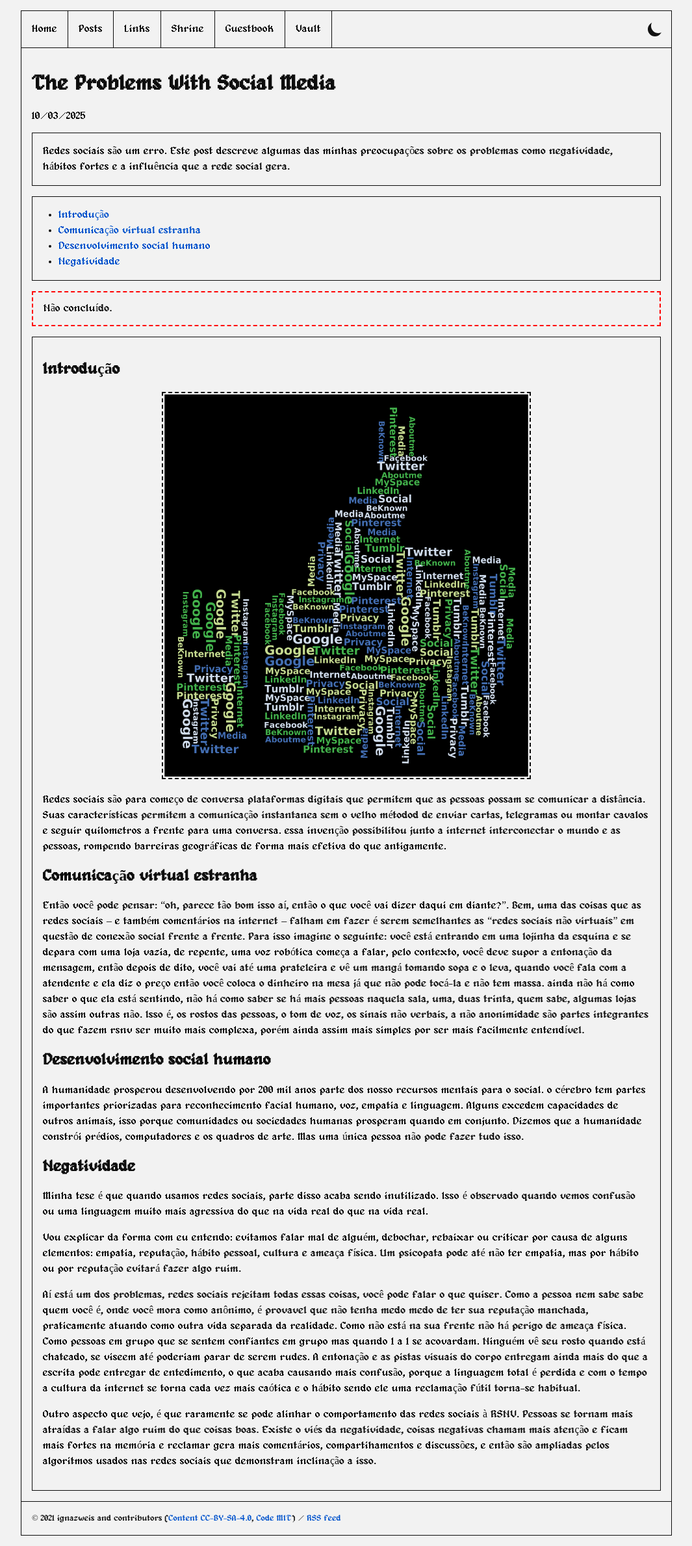
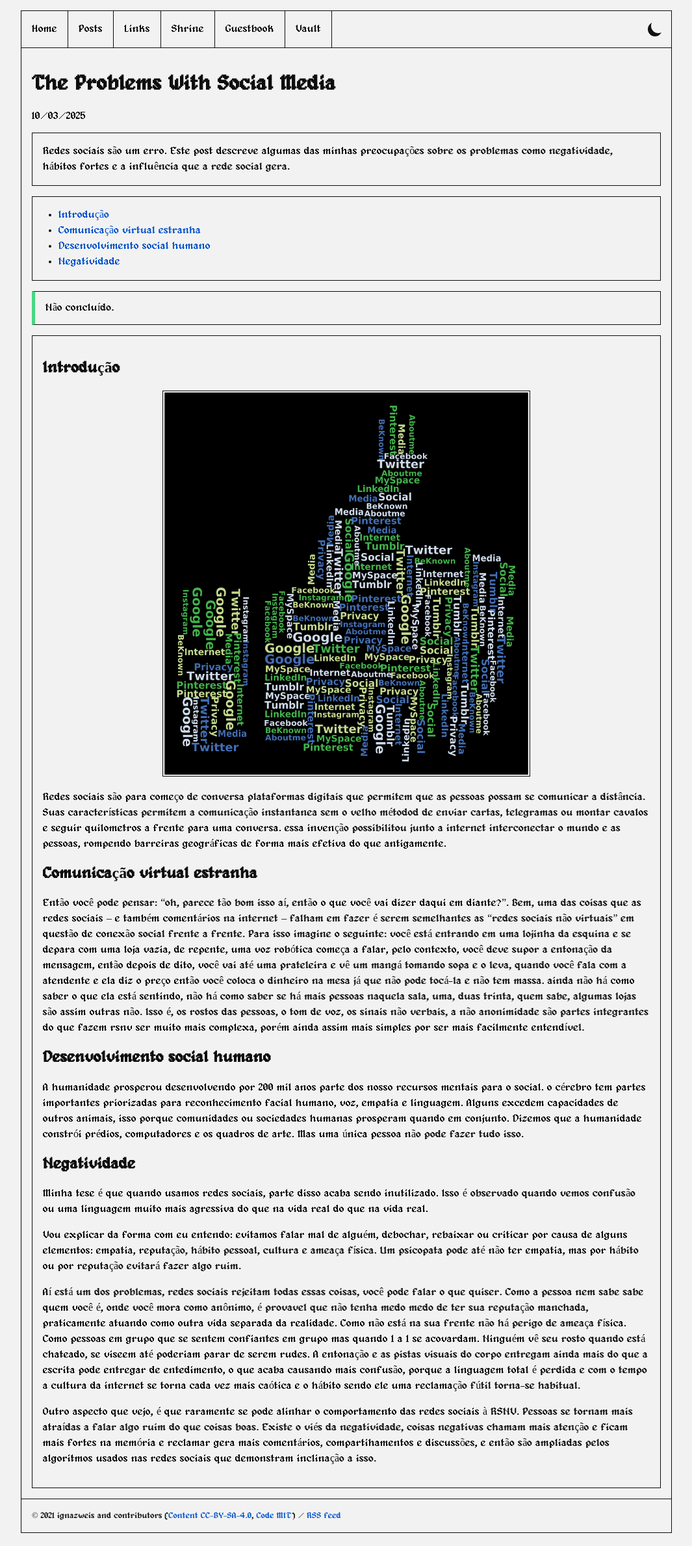
Before and after one commit to ignazweis/ignazweis.github.io, a Jekyll site: the page built from _posts/2025-03-10-the-problems-with-social-media.md, in a window 1280 px wide. Shown: the whole page at 65% size, without its empty margins (107-1172 px from the left). Built offline with Jekyll 4.4.1, drawn with Linux system fonts in a browser that asks for light colours; the table of contents is made by our own code.

Commit message:
style: retire dotted borders e stylize

```diff
--- a/assets/stylesheet.css
+++ b/assets/stylesheet.css
@@ -46,7 +46,7 @@
 }
 
 img:not([class]) {
-    border: 2px dashed var(--text);
+    border: 1px solid var(--text);
     display: block;
     padding: 2px;
     margin: 20px auto;
@@ -116,7 +116,8 @@
 }
 
 .disclaimer {
-    border: 2px dashed red;
+    border: 1px solid var(--text);
+    border-left: 5px solid #47D783;
     padding: 1rem;
     margin-bottom: 1rem;
 }
```
